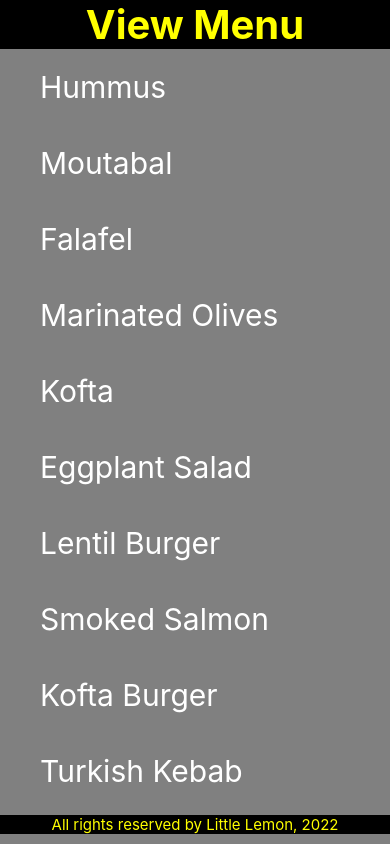
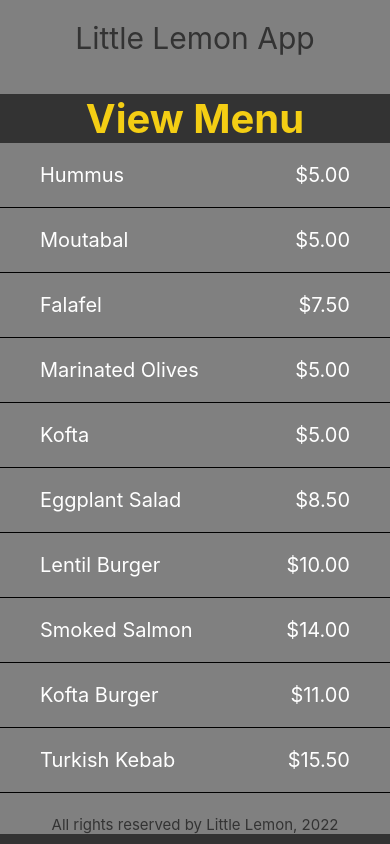
Before and after one commit to chandni117/react-native, a React Native app: screen / in a window 390 px wide. Built offline with nearby package versions, Linux system fonts and the light colour scheme.

Commit message:
adding SectionList

```diff
--- a/App.js
+++ b/App.js
@@ -7,6 +7,7 @@
   return (<>
     <View style= {styles.container}>
       <StatusBar />
+      <LemonHeader />
       <MenuItems />
     </View>
     <View style={styles.footerStyle}>
@@ -19,10 +20,10 @@
 const styles = StyleSheet.create({
   container: {
     flex: 1,
-    backgroundColor: 'black'
+    backgroundColor: '#333333'
   },
   footerStyle: {
-    backgroundColor: 'grey'
+    backgroundColor: '#333333'
   }
 
 })
--- a/components/LemonFooter.js
+++ b/components/LemonFooter.js
@@ -11,11 +11,11 @@
 const FooterStyle = StyleSheet.create({
   container: {
     marginBottom: 10,
-    backgroundColor: 'black',
+    backgroundColor: 'gray',
 
   },
   headerText: {
-    color: 'yellow',
+    color: '#333333',
     textAlign: 'center',
     fontSize: 15,
   }
--- a/components/LemonHeader.js
+++ b/components/LemonHeader.js
@@ -10,10 +10,10 @@
 const LemonHeaderStyle = StyleSheet.create({
   container: {
     flex: 0.13,
-    backgroundColor: 'black',
+    backgroundColor: 'gray',
   },
   headerText: {
-    color: 'yellow',
+    color: '#333333',
     textAlign: 'center',
     fontSize: 30,
     padding: 20,
--- a/components/MenuItems.js
+++ b/components/MenuItems.js
@@ -2,53 +2,57 @@
 import React from 'react';
 
 const ItemsToDisplay = [
-  { title: 'Hummus', id: '1A' },
-  { title: 'Moutabal', id: '2B' },
-  { title: 'Falafel', id: '3C' },
-  { title: 'Marinated Olives', id: '4D' },
-  { title: 'Kofta', id: '5E' },
-  { title: 'Eggplant Salad', id: '6F' },
-  { title: 'Lentil Burger', id: '7G' },
-  { title: 'Smoked Salmon', id: '8H' },
-  { title: 'Kofta Burger', id: '9I' },
-  { title: 'Turkish Kebab', id: '10J' },
-  { title: 'Fries', id: '11K' },
-  { title: 'Buttered Rice', id: '12L' },
-  { title: 'Bread Sticks', id: '13M' },
-  { title: 'Pita Pocket', id: '14N' },
-  { title: 'Lentil Soup', id: '15O' },
-  { title: 'Greek Salad', id: '16Q' },
-  { title: 'Rice Pilaf', id: '17R' },
-  { title: 'Baklava', id: '18S' },
-  { title: 'Tartufo', id: '19T' },
-  { title: 'Tartufo', id: '20U' },
-  { title: 'Tiramisu', id: '21V' },
-  { title: 'Panna Cotta', id: '22W' },
+    { name: 'Hummus', price: '$5.00', id: '1A' },
+    { name: 'Moutabal', price: '$5.00', id: '2B' },
+    { name: 'Falafel', price: '$7.50', id: '3C' },
+    { name: 'Marinated Olives', price: '$5.00', id: '4D' },
+    { name: 'Kofta', price: '$5.00', id: '5E' },
+    { name: 'Eggplant Salad', price: '$8.50', id: '6F' },
+    { name: 'Lentil Burger', price: '$10.00', id: '7G' },
+    { name: 'Smoked Salmon', price: '$14.00', id: '8H' },
+    { name: 'Kofta Burger', price: '$11.00', id: '9I' },
+    { name: 'Turkish Kebab', price: '$15.50', id: '10J' },
+    { name: 'Fries', price: '$3.00', id: '11K' },
+    { name: 'Buttered Rice', price: '$3.00', id: '12L' },
+    { name: 'Bread Sticks', price: '$3.00', id: '13M' },
+    { name: 'Pita Pocket', price: '$3.00', id: '14N' },
+    { name: 'Lentil Soup', price: '$3.75', id: '15O' },
+    { name: 'Greek Salad', price: '$6.00', id: '16Q' },
+    { name: 'Rice Pilaf', price: '$4.00', id: '17R' },
+    { name: 'Baklava', price: '$3.00', id: '18S' },
+    { name: 'Tartufo', price: '$3.00', id: '19T' },
+    { name: 'Tiramisu', price: '$5.00', id: '20U' },
+    { name: 'Panna Cotta', price: '$5.00', id: '21V' },
 ];
 
-const Item = ({title})  => {
+const Item = ({name, price})  => {
     return (
     <View style={MenuItemStyle.innerContainer}>
-        <Text style={MenuItemStyle.ItemText}>
-            {title}
-        </Text>
+        <Text style={MenuItemStyle.ItemText}>{name}</Text>
+        <Text style={MenuItemStyle.ItemText}>{price}</Text>
+
     </View>
     )
 };
 
+const header = () => <Text style={MenuItemStyle.headText}>View Menu</Text>
+const Separator = () => <View style={MenuItemStyle.separator}/>
+
 function MenuItems() {
-    //const renderItem = ({item}) => {
-      //  <Item name={item.name} />
-    //}
+    const renderItem = ({item}) => {
+        <Item name={item.name}  price={item.price}/>
+    }
 
     return (
 
         <View style={MenuItemStyle.container}>
-                <Text style={MenuItemStyle.headText}>View Menu</Text>
+
                 <FlatList
                 data={ItemsToDisplay}
                 keyExtractor={item => item.id}
-                renderItem={({item}) => <Item title={item.title} />} />
+                renderItem={({item}) => <Item name={item.name} price={item.price} />}
+                ListHeaderComponent={header}
+                ItemSeparatorComponent={Separator} />
         </View>
     );
 };
@@ -61,17 +65,23 @@
         fontSize: 40,
         fontWeight: 'bold',
         flexWrap: 'wrap',
-        color: 'yellow',
+        color: '#F4CE14',
         textAlign: 'center'
     },
     innerContainer: {
         paddingHorizontal: 40,
         paddingVertical: 20,
-        backgroundColor: 'gray'
+        backgroundColor: 'gray',
+        flexDirection: 'row',
+        justifyContent: 'space-between'
     },
     ItemText: {
-        fontSize: 30,
+        fontSize: 20,
         color: 'white'
+    },
+    separator: {
+        borderBottomWidth: 1,
+        backgroundColor: 'white'
     }
 
 });
```
